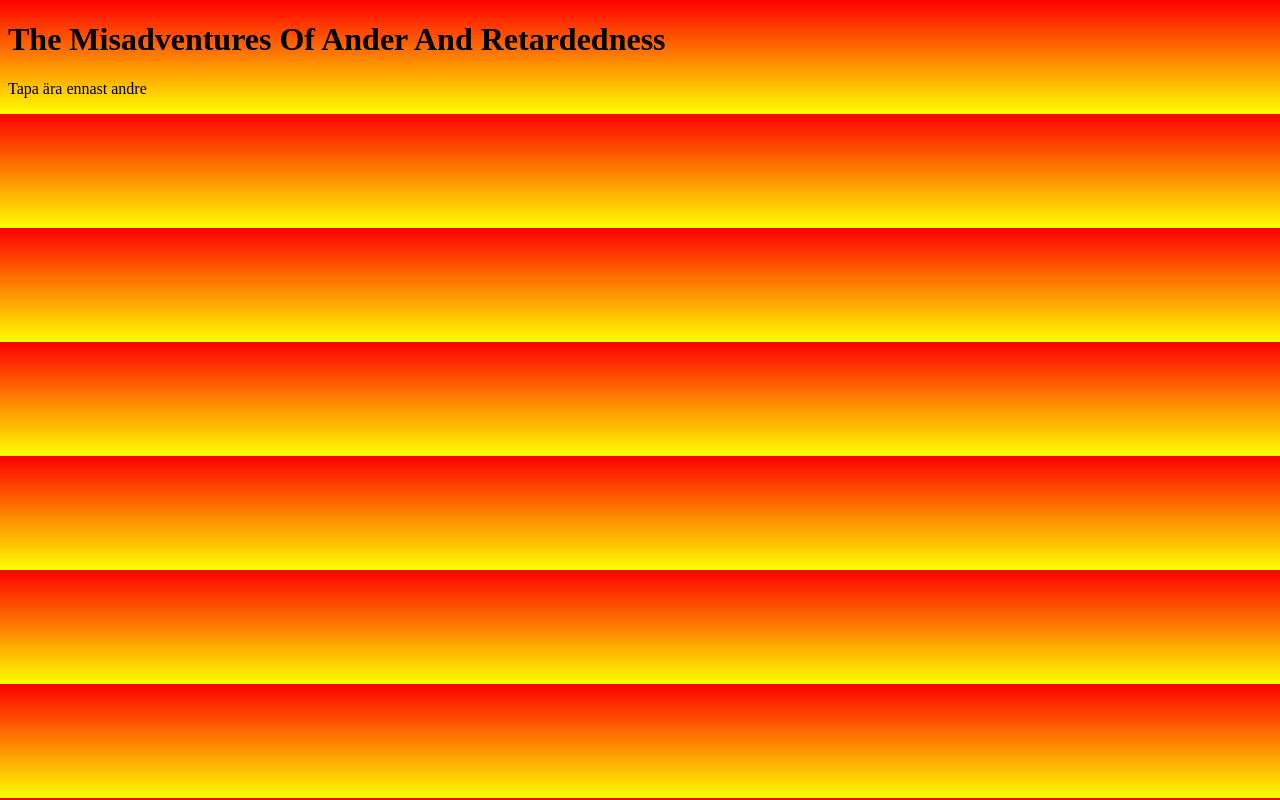
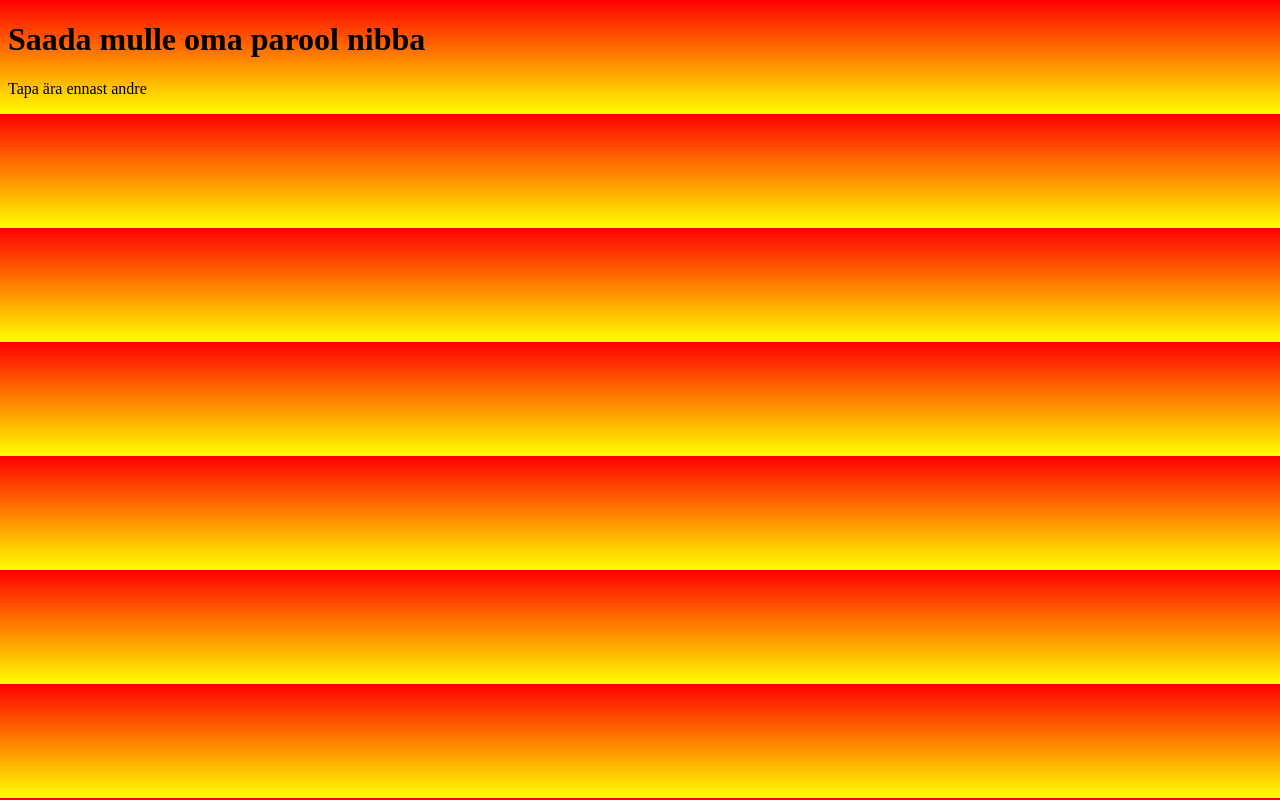
Before and after one commit to AnderSkrrtt/anderreview.github.com, a plain HTML site: page index.html in a window 1280 px wide. Drawn offline with Linux system fonts and the light colour scheme.

Commit message:
Update index.html

```diff
--- a/index.html
+++ b/index.html
@@ -1,12 +1,12 @@
 <!DOCTYPE html>
 <html>
 <head>
-  <title>Nice firm site</title>
+  <title>Facebook lohhidele</title>
 <link rel="stylesheet" href="style.css">
 <link href="./favicon.png" type="image/png" rel="icon">
 </head>
 <body>
-  <h1 class="font60" >The Misadventures Of Ander And Retardedness</h1>
+  <h1 class="font60" >Saada mulle oma parool nibba</h1>
 <p class="font60" >Tapa ära ennast andre</p>
 
 </body>
```
